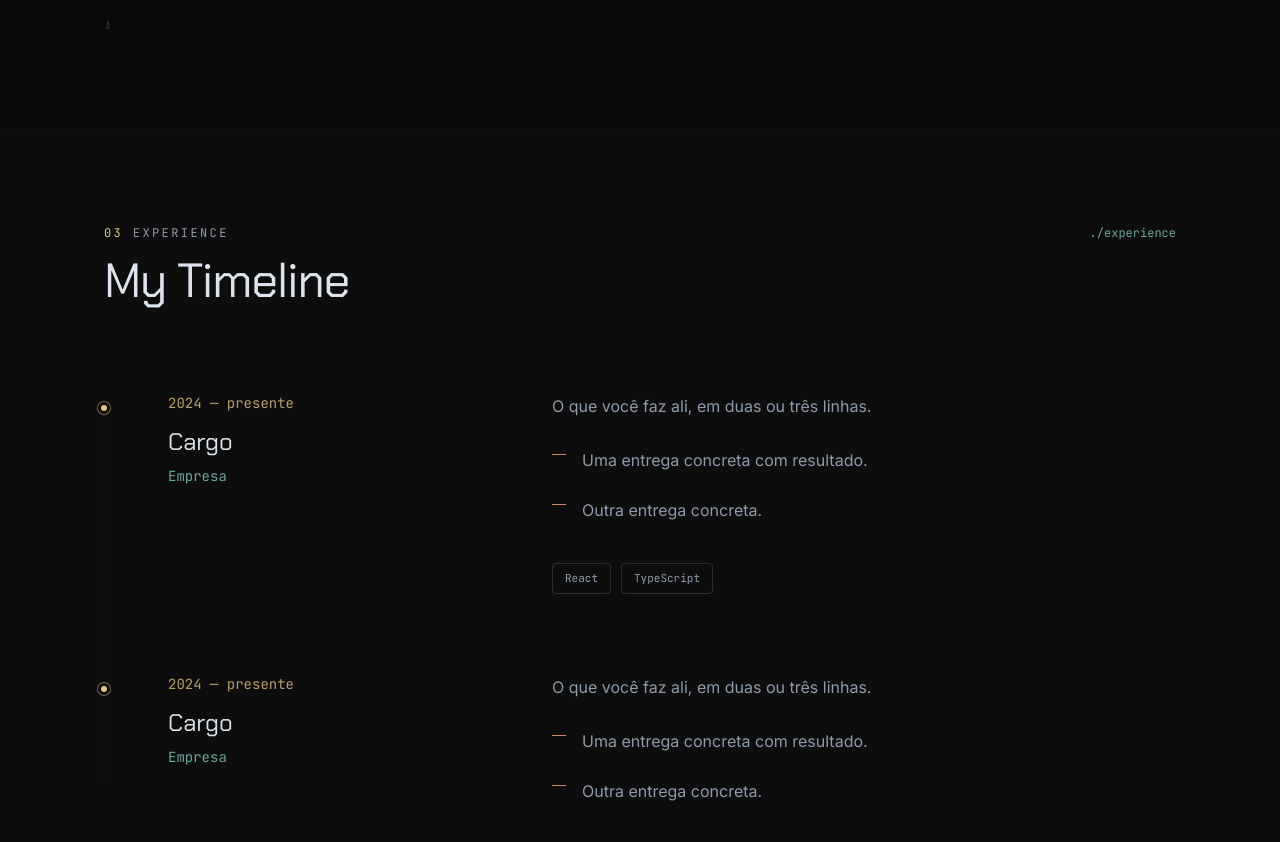
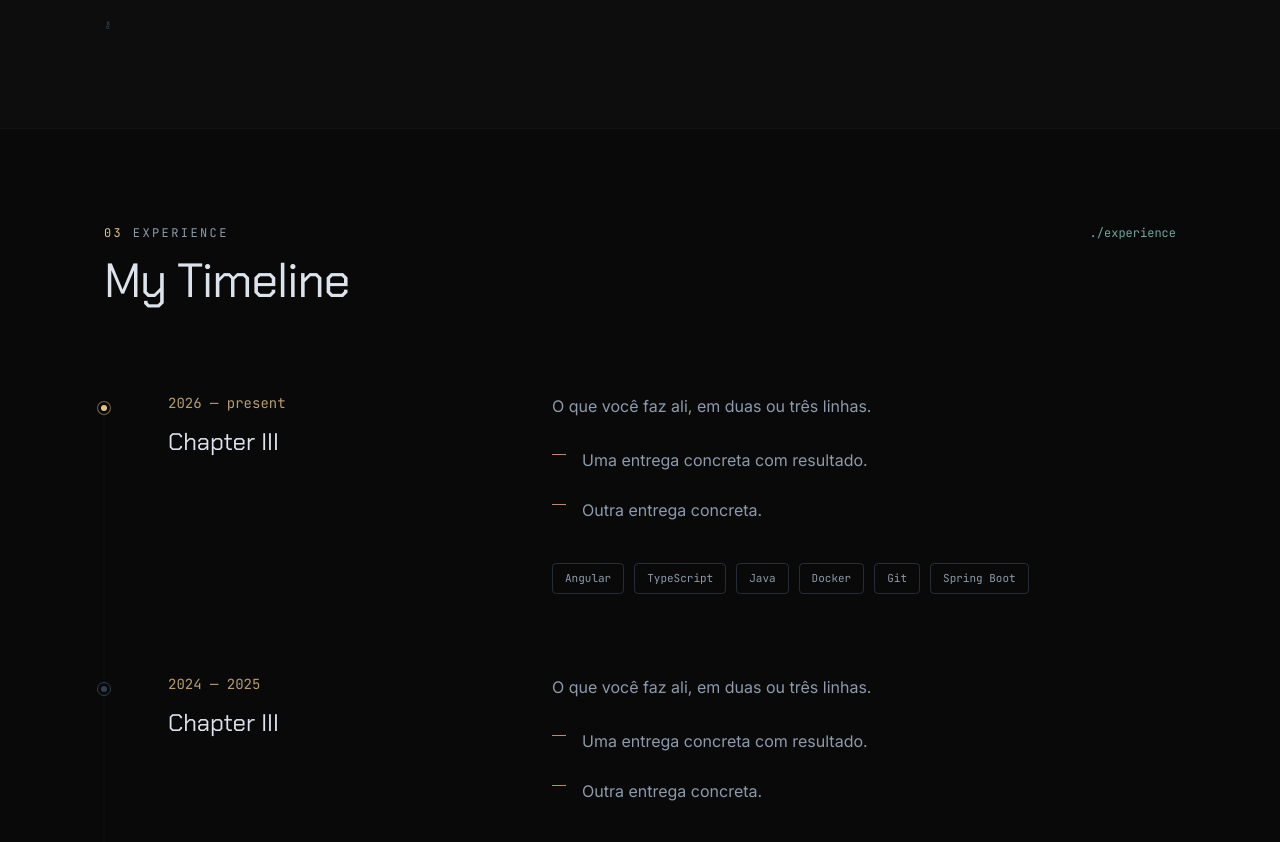
Before and after one commit to gabi-gms/myportfolio, a React app: page / in a window 1280 px wide. Shown: the part 1940-2782 px from the top of the page. Built offline with nearby package versions, Linux system fonts and the light colour scheme; the HTML template or start-up script is replaced by a standard one.

Commit message:
fix: modifying the implementation of timeline

```diff
--- a/src/App.tsx
+++ b/src/App.tsx
@@ -31,31 +31,31 @@ export default function App() {
         </Section> */}
 
         <Section  id="projects" index="04" eyebrow={ui.eyebrows.projects} title={ui.sectionTitles.projects} path="./projects "
-          meta={`${projects.length} projetos`} raised
+          meta={`${projects.length} projetos`}
         >
           <Projects />
         </Section>
 
         <Section id="tech" index="02" eyebrow={ui.eyebrows.tech} title={ui.sectionTitles.tech} path="./toolkit"
-          meta={`${techs.length} itens`}
+          meta={`${techs.length} itens`} raised
         >
           <TechStack />
         </Section>
 
-        <Section id="experience" index="03" eyebrow={ui.eyebrows.experience} title={ui.sectionTitles.experience} path="./experience" raised >
+        <Section id="experience" index="03" eyebrow={ui.eyebrows.experience} title={ui.sectionTitles.experience} path="./experience" >
           <Experience />
         </Section>
 
-        <Section id="education" index="05" eyebrow={ui.eyebrows.education} title={ui.sectionTitles.education} path="./education"
+        <Section id="education" index="05" eyebrow={ui.eyebrows.education} title={ui.sectionTitles.education} path="./education" raised
         >
           <Education />
         </Section>
 
-        <Section  id="interests"  index="06" eyebrow={ui.eyebrows.interests} title={ui.sectionTitles.interests} path="./interests" raised >
+        <Section  id="interests"  index="06" eyebrow={ui.eyebrows.interests} title={ui.sectionTitles.interests} path="./interests"  >
           <Interests />
         </Section>
 
-        <Section id="contact" index="07" eyebrow={ui.eyebrows.contact} title={ui.sectionTitles.contact} path="./contact">
+        <Section id="contact" index="07" eyebrow={ui.eyebrows.contact} title={ui.sectionTitles.contact} path="./contact" raised>
           <Contact />
         </Section>
       </main>
--- a/src/components/Footer.tsx
+++ b/src/components/Footer.tsx
@@ -8,7 +8,7 @@ export default function Footer() {
   const year = new Date().getFullYear();
 
   return (
-    <footer className="border-t border-edge/60 py-10">
+    <footer className="border-t border-edge/20 py-10">
       <div className="mx-auto flex max-w-shell flex-col gap-6 px-6 lg:px-10 sm:flex-row sm:items-end sm:justify-between">
         <div>
           <p className="font-mono text-xs text-moon-muted">
--- a/src/data/content.ts
+++ b/src/data/content.ts
@@ -76,28 +76,48 @@ export const techs: TechItem[] = [
 
 export const experiences: ExperienceItem[] = [
   {
-    role: 'Cargo',
-    company: 'Empresa',
-    period: '2024 — presente',
+    role: 'Chapter III',
+    period: '2026 — present',
     current: true,
     description: 'O que você faz ali, em duas ou três linhas.',
     highlights: [
       'Uma entrega concreta com resultado.',
       'Outra entrega concreta.',
     ],
-    techs: ['React', 'TypeScript'],
+    techs: ['Angular', 'TypeScript', 'Java', 'Docker', 'Git', 'Spring Boot'],
   },
   {
-    role: 'Cargo',
-    company: 'Empresa',
-    period: '2024 — presente',
-    current: true,
+    role: 'Chapter III',
+    period: '2024 — 2025',
+    current: false,
     description: 'O que você faz ali, em duas ou três linhas.',
     highlights: [
       'Uma entrega concreta com resultado.',
       'Outra entrega concreta.',
     ],
-    techs: ['React', 'TypeScript'],
+    techs: ['Python', 'Hardware', 'AI', 'Microeletronics', 'Verilog', 'UVM'],
+  },
+  {
+    role: 'Chapter II',
+    period: '2020 — 2024',
+    current: false,
+    description: 'O que você faz ali, em duas ou três linhas.',
+    highlights: [
+      'Uma entrega concreta com resultado.',
+      'Outra entrega concreta.',
+    ],
+    techs: ['Angular', 'TypeScript', 'Node.js', 'Docker', 'Git', 'React'],
+  },
+  {
+    role: 'Chapter I',
+    period: '2017 — 2020',
+    current: false,
+    description: 'O que você faz ali, em duas ou três linhas.',
+    highlights: [
+      'Uma entrega concreta com resultado.',
+      'Outra entrega concreta.',
+    ],
+    techs: ['JavaScript', 'HTML', 'CSS', 'Java', 'Git', 'Agile', 'Software'],
   },
 ];
 
--- a/src/data/types.ts
+++ b/src/data/types.ts
@@ -5,7 +5,6 @@ export interface TechItem {
 
 export interface ExperienceItem {
   role: string;
-  company: string;
   period: string;
   current?: boolean;
   description: string;
--- a/src/sections/Experience.tsx
+++ b/src/sections/Experience.tsx
@@ -9,7 +9,7 @@ export default function Experience() {
       />
 
       {experiences.map((item) => (
-        <li key={`${item.company}-${item.period}`} className="relative">
+        <li key={`${item.period}`} className="relative">
           <span
             className={`absolute top-2 -left-10 grid h-3.5 w-3.5 -translate-x-1/2 place-items-center rounded-full border bg-bg lg:-left-16 ${
               item.current ? 'border-luna/50' : 'border-edge'
@@ -29,7 +29,6 @@ export default function Experience() {
               <h3 className="mt-3 font-display text-2xl leading-snug">
                 {item.role}
               </h3>
-              <p className="mt-2 font-mono text-sm text-crt">{item.company}</p>
             </div>
 
             <div>
```
